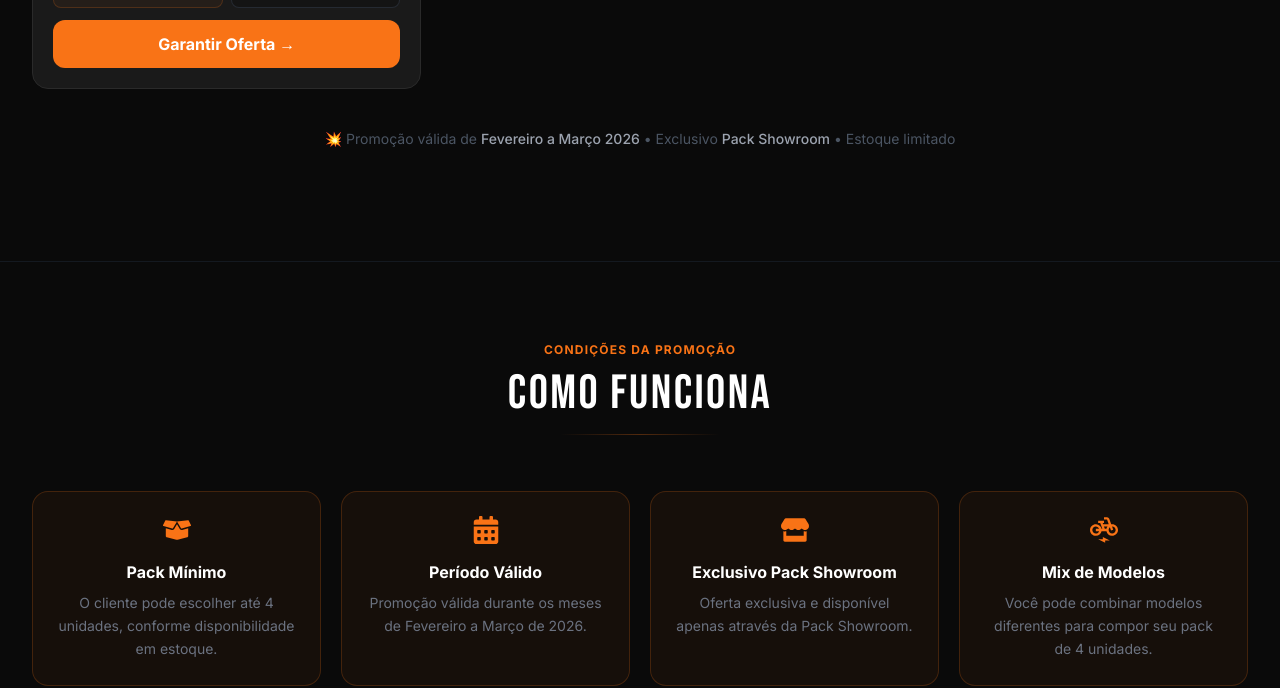
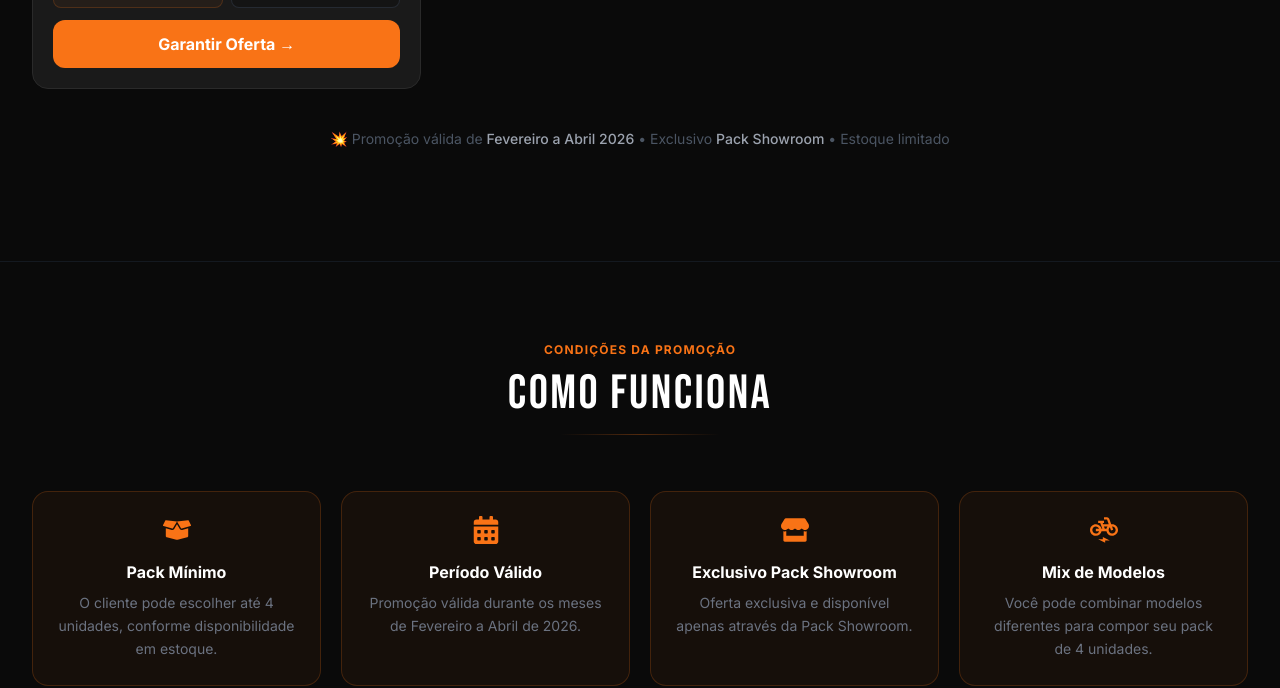
Before and after one commit to Thiagogradev85/atomi-promo-landing, a React (Vite) app: page / in a window 1280 px wide. Shown: the part 3720-4408 px from the top of the page. Built offline with nearby package versions, Linux system fonts and the light colour scheme.

Commit message:
fix: update promotion period to February/April 2026 in various components

```diff
--- a/index.html
+++ b/index.html
@@ -13,7 +13,7 @@
     <meta charset="UTF-8" />
     <link rel="icon" type="image/svg+xml" href="/favicon.svg" />
     <meta name="viewport" content="width=device-width, initial-scale=1.0" />
-    <meta name="description" content="ATOMI Pack Showroom — Mega Promoção de Fevereiro a Março 2026. Bikes e Patinetes Elétricos com preços especiais!" />
+    <meta name="description" content="ATOMI Pack Showroom — Mega Promoção de Fevereiro a Abril 2026. Bikes e Patinetes Elétricos com preços especiais!" />
     <meta property="og:title" content="ATOMI — Mega Promoção Pack Showroom" />
     <meta property="og:description" content="Preços especiais em bikes e patinetes elétricos ATOMI. Por tempo limitado!" />
     <link rel="preconnect" href="https://fonts.googleapis.com" />
--- a/src/components/ProductsSection.jsx
+++ b/src/components/ProductsSection.jsx
@@ -84,7 +84,7 @@ export default function ProductsSection({ variant = 'orange' }) {
           className="mt-10 text-center"
         >
           <p className="text-gray-600 text-sm">
-            💥 Promoção válida de <span className="text-gray-400 font-medium">Fevereiro a Março 2026</span> •
+            💥 Promoção válida de <span className="text-gray-400 font-medium">Fevereiro a Abril 2026</span> •
             Exclusivo <span className="text-gray-400 font-medium">Pack Showroom</span> •
             Estoque limitado
           </p>
--- a/src/components/PromoConditions.jsx
+++ b/src/components/PromoConditions.jsx
@@ -11,7 +11,7 @@ const conditions = [
   {
     icon: <FaCalendarAlt size={28} />,
     title: 'Período Válido',
-    desc: 'Promoção válida durante os meses de Fevereiro a Março de 2026.',
+    desc: 'Promoção válida durante os meses de Fevereiro a Abril de 2026.',
   },
   {
     icon: <FaStore size={28} />,
```
Also changed, not shown: 1 other file (tests, documents, lock files or other folders).
